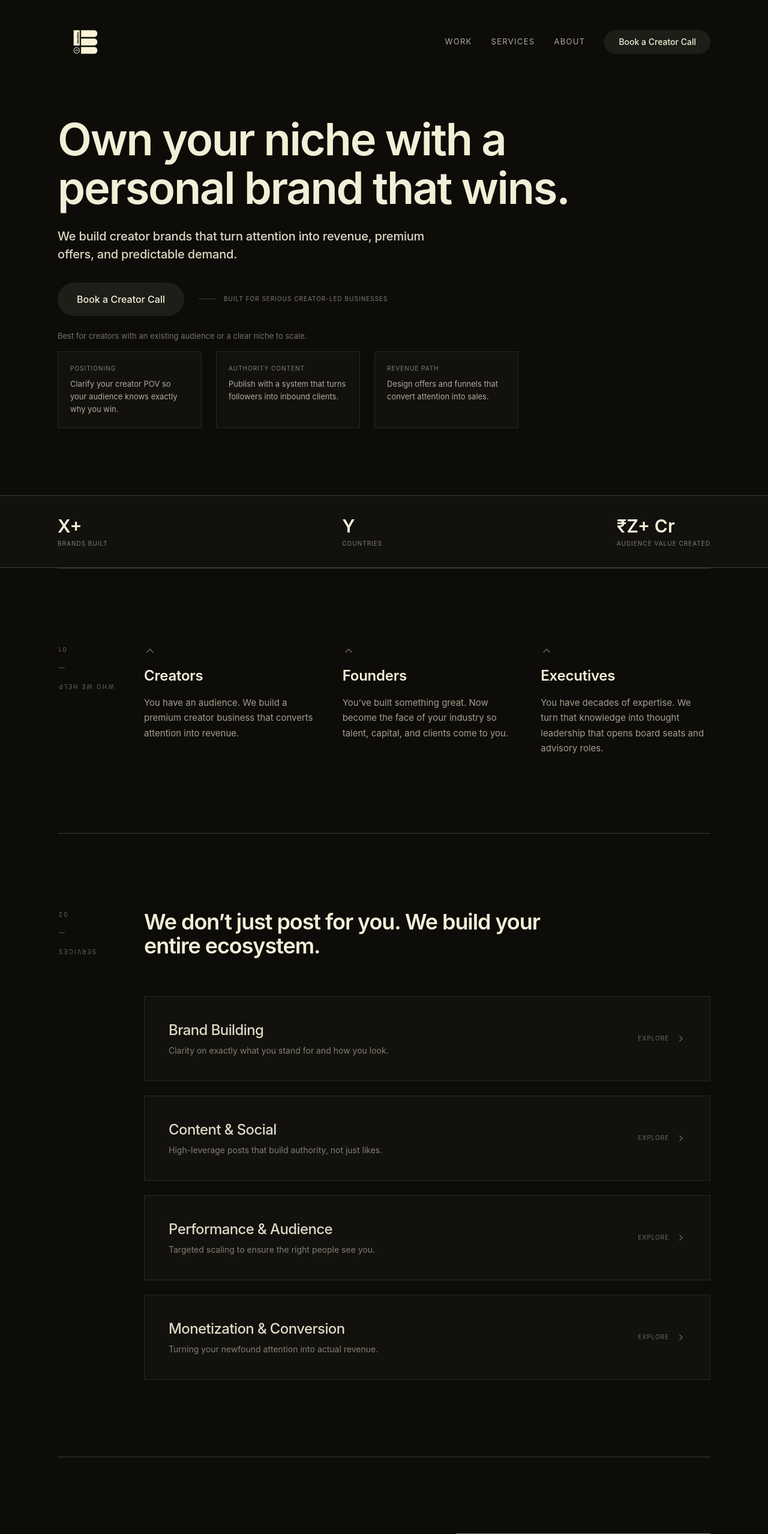
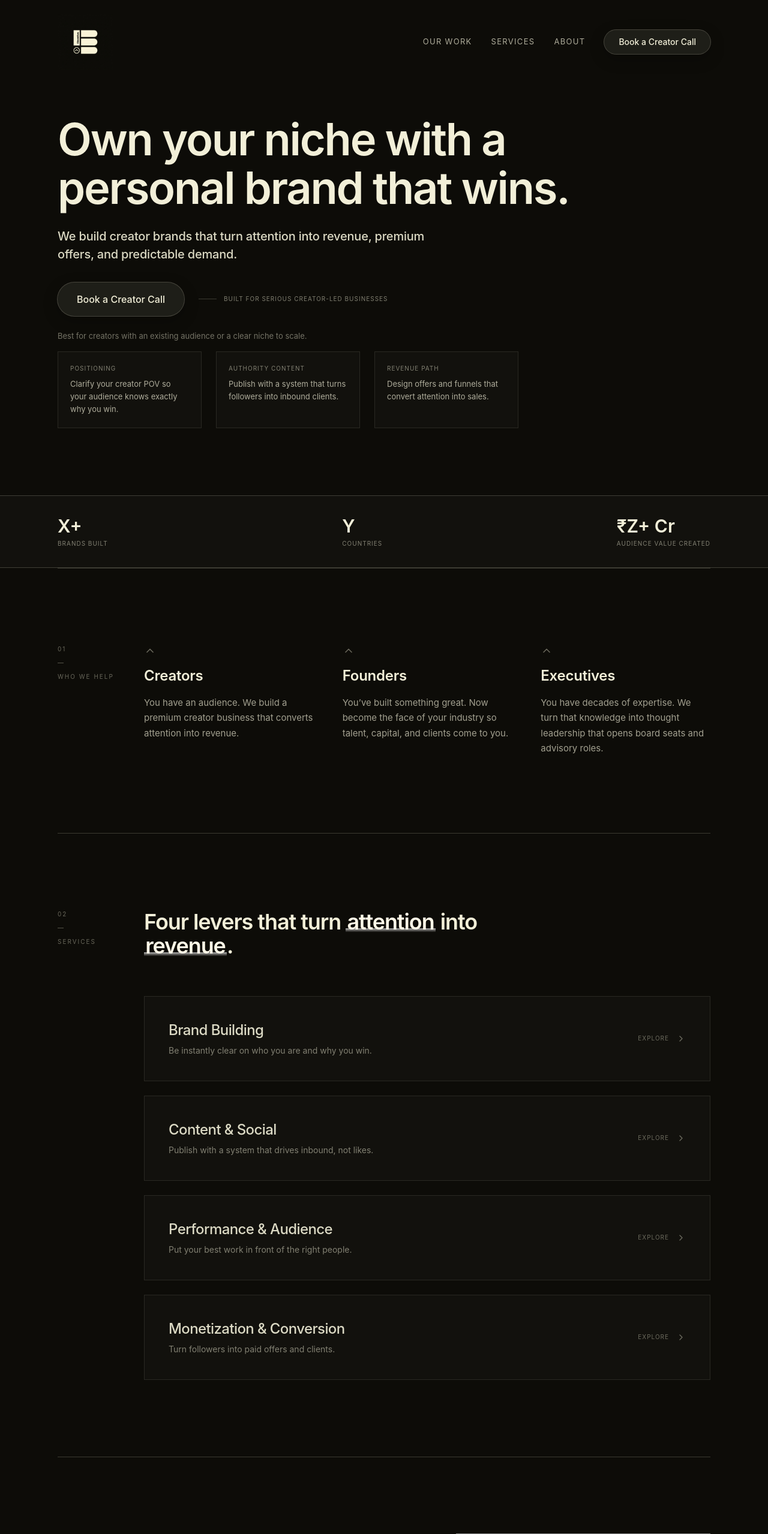
Before and after one commit to pratham-g7/elevative, a React (Vite) app: page / in a window 1280 px wide. Shown: the top 2558 px of the page at 60% size. Built offline with nearby package versions, Linux system fonts and the light colour scheme; grey boxes are pictures that could not be loaded.

Commit message:
Update landing page

```diff
--- a/src/app/components/Button.tsx
+++ b/src/app/components/Button.tsx
@@ -22,7 +22,8 @@ export function Button({
     "inline-flex items-center justify-center rounded-full px-6 py-3 font-sans font-medium text-[15px] transition-colors focus:outline-none focus:ring-2 focus:ring-primary/50 disabled:opacity-50 disabled:pointer-events-none";
 
   const variants = {
-    filled: "bg-[#1E1E18] text-[#F2EFD8] hover:bg-[#2A2A22]",
+    filled:
+      "relative overflow-hidden bg-[#1E1E18] text-[#F2EFD8] ring-1 ring-[#F2EFD8]/25 shadow-[0_8px_24px_rgba(0,0,0,0.25)] hover:bg-[#2A2A22] hover:ring-[#F2EFD8]/45 hover:shadow-[0_10px_30px_rgba(0,0,0,0.35)]",
     outline: "border border-[#F2EFD8] text-[#F2EFD8] hover:bg-[#F2EFD8]/10",
     ghost: "text-[#F2EFD8] hover:bg-[#F2EFD8]/10",
   };
--- a/src/app/components/Footer.tsx
+++ b/src/app/components/Footer.tsx
@@ -10,7 +10,7 @@ export function Footer() {
         </div>
 
         <div className="flex flex-wrap items-center gap-6 font-mono text-[10px] tracking-[0.2em] uppercase text-[#F2EFD8]/40">
-          <Link to="/work" className="hover:text-[#F2EFD8]/80 transition-colors">Work</Link>
+          <Link to="/work" className="hover:text-[#F2EFD8]/80 transition-colors">Our Work</Link>
           <Link to="/services" className="hover:text-[#F2EFD8]/80 transition-colors">Services</Link>
           <Link to="/about" className="hover:text-[#F2EFD8]/80 transition-colors">About</Link>
           <a href="#" className="hover:text-[#F2EFD8]/80 transition-colors">LinkedIn</a>
--- a/src/app/components/Navbar.tsx
+++ b/src/app/components/Navbar.tsx
@@ -53,7 +53,7 @@ export function Navbar() {
               to="/work"
               className="text-[13px] font-mono uppercase tracking-[0.1em] text-[#F2EFD8]/70 hover:text-[#F2EFD8] transition-colors"
             >
-              Work
+              Our Work
             </Link>
             <Link
               to="/services"
@@ -119,7 +119,7 @@ export function Navbar() {
                 to="/work"
                 className="text-2xl font-sans font-medium text-[#F2EFD8]"
               >
-                Work
+                Our Work
               </Link>
               <Link
                 to="/services"
--- a/src/app/components/Section.tsx
+++ b/src/app/components/Section.tsx
@@ -3,7 +3,7 @@ import { UpwardReveal } from "./UpwardReveal";
 
 interface SectionProps {
   id?: string;
-  label?: string;
+  label?: ReactNode;
   number?: string;
   children: ReactNode;
   className?: string;
@@ -28,10 +28,10 @@ export function Section({
         {/* Vertical Sidebar */}
         <div className="md:w-12 flex-shrink-0 flex md:flex-col items-start gap-4">
           {(number || label) && (
-            <UpwardReveal className="flex items-center md:items-start md:flex-col gap-4 text-[#F2EFD8]/40 font-mono text-[10px] uppercase tracking-[0.2em] whitespace-nowrap" style={{ writingMode: 'vertical-rl', transform: 'rotate(180deg)' }}>
-              {number && <span style={{ writingMode: 'horizontal-tb', transform: 'rotate(180deg)' }}>{number}</span>}
-              {number && label && <span style={{ writingMode: 'horizontal-tb', transform: 'rotate(180deg)' }}>—</span>}
-              {label && <span style={{ transform: 'rotate(180deg)' }}>{label}</span>}
+            <UpwardReveal className="flex items-center md:items-start md:flex-col gap-2 text-[#F2EFD8]/40 font-mono text-[10px] uppercase tracking-[0.2em] whitespace-nowrap">
+              {number && <span>{number}</span>}
+              {number && label && <span>—</span>}
+              {label && <span>{label}</span>}
             </UpwardReveal>
           )}
         </div>
--- a/src/app/pages/Home.tsx
+++ b/src/app/pages/Home.tsx
@@ -121,7 +121,7 @@ export function Home() {
       <Section label="Services" number="02" id="services">
         <UpwardReveal className="mb-16 max-w-2xl">
           <h2 className="text-3xl md:text-4xl font-sans font-semibold tracking-[-0.03em] mb-6">
-            We don’t just post for you. We build your entire ecosystem.
+            Four levers that turn <span className="emphasis">attention</span> into <span className="emphasis">revenue</span>.
           </h2>
         </UpwardReveal>
 
@@ -129,22 +129,22 @@ export function Home() {
           {[
             {
               name: "Brand Building",
-              outcome: "Clarity on exactly what you stand for and how you look.",
+              outcome: "Be instantly clear on who you are and why you win.",
               href: "/services"
             },
             {
               name: "Content & Social",
-              outcome: "High-leverage posts that build authority, not just likes.",
+              outcome: "Publish with a system that drives inbound, not likes.",
               href: "/services"
             },
             {
               name: "Performance & Audience",
-              outcome: "Targeted scaling to ensure the right people see you.",
+              outcome: "Put your best work in front of the right people.",
               href: "/services"
             },
             {
               name: "Monetization & Conversion",
-              outcome: "Turning your newfound attention into actual revenue.",
+              outcome: "Turn followers into paid offers and clients.",
               href: "/services"
             }
           ].map((service, i) => (
@@ -171,23 +171,23 @@ export function Home() {
         <div className="grid grid-cols-1 md:grid-cols-2 gap-12 lg:gap-24 items-center">
           <UpwardReveal className="order-2 md:order-1">
             <h2 className="text-3xl md:text-4xl font-sans font-semibold tracking-[-0.03em] mb-6">
-              From invisible expert to category leader.
+              From local trainer to a premium fitness brand.
             </h2>
             <p className="text-[#F2EFD8]/65 text-[15px] leading-[1.7] mb-10">
-              We took a niche B2B founder and positioned him as the definitive voice in his space. The result? Media features, inbound investor interest, and a multi-million dollar pipeline—all organically.
+              We repositioned a gym trainer with a clear POV, rebuilt his content system, and packaged his offer. Within months, he was booking higher‑ticket clients and scaling beyond 1:1 sessions.
             </p>
             <div className="flex flex-col sm:flex-row gap-4 mb-10">
               <div className="border border-[#F2EFD8]/10 bg-[#F2EFD8]/[0.02] p-6">
-                <div className="font-sans font-semibold text-2xl mb-1">X%</div>
-                <div className="font-mono text-[10px] text-[#F2EFD8]/50 uppercase tracking-[0.1em]">Audience Growth</div>
+                <div className="font-sans font-semibold text-2xl mb-1">₹6L</div>
+                <div className="font-mono text-[10px] text-[#F2EFD8]/50 uppercase tracking-[0.1em]">Monthly Revenue</div>
               </div>
               <div className="border border-[#F2EFD8]/10 bg-[#F2EFD8]/[0.02] p-6">
-                <div className="font-sans font-semibold text-2xl mb-1">$YM+</div>
-                <div className="font-mono text-[10px] text-[#F2EFD8]/50 uppercase tracking-[0.1em]">Pipeline Generated</div>
+                <div className="font-sans font-semibold text-2xl mb-1">+120k</div>
+                <div className="font-mono text-[10px] text-[#F2EFD8]/50 uppercase tracking-[0.1em]">Followers Added</div>
               </div>
             </div>
             <Button href="/work/case-study-1" variant="outline" className="px-6 py-3">
-              Read Case Study
+              See the Full Breakdown
             </Button>
           </UpwardReveal>
 
@@ -199,41 +199,6 @@ export function Home() {
             />
           </UpwardReveal>
         </div>
-      </Section>
-
-      {/* 6. The Elevative difference */}
-      <Section label="Our Philosophy" number="04" id="philosophy">
-        <UpwardReveal className="mb-16">
-          <h2 className="text-3xl md:text-4xl font-sans font-semibold tracking-[-0.03em] max-w-2xl">
-            Why us, and not a standard PR agency.
-          </h2>
-        </UpwardReveal>
-
-        <StaggerContainer className="grid grid-cols-1 md:grid-cols-2 gap-x-12 gap-y-16">
-          {[
-            {
-              title: "Editorial, Not Corporate",
-              desc: "We don't write generic thought leadership. We extract your actual insights and frame them with the sharpness of a high-end magazine."
-            },
-            {
-              title: "Process Over Fluff",
-              desc: "No vague promises. We operate on rigid sprints, data-backed decisions, and clear KPIs. We treat your brand like a product."
-            },
-            {
-              title: "Deep Empathy",
-              desc: "We understand your industry before we write a single word. If it doesn't sound exactly like you on your best day, we don't publish it."
-            },
-            {
-              title: "Conversion-Focused",
-              desc: "Followers are vanity metrics. We optimize everything for actual business outcomes: calls booked, deals closed, capital raised."
-            }
-          ].map((point, i) => (
-            <StaggerItem key={i}>
-              <h3 className="text-xl font-sans font-medium tracking-tight mb-3">{point.title}</h3>
-              <p className="text-[#F2EFD8]/65 text-[15px] leading-[1.7] max-w-md">{point.desc}</p>
-            </StaggerItem>
-          ))}
-        </StaggerContainer>
       </Section>
 
       {/* 7. Testimonials */}
--- a/src/app/pages/Services.tsx
+++ b/src/app/pages/Services.tsx
@@ -1,3 +1,4 @@
+import { type ReactNode } from "react";
 import { Section } from "../components/Section";
 import { UpwardReveal, StaggerContainer, StaggerItem } from "../components/UpwardReveal";
 import { CTASection } from "../components/CTASection";
@@ -30,6 +31,37 @@ export function Services() {
     }
   ];
 
+  const serviceLabels: Record<string, ReactNode> = {
+    brand: (
+      <>
+        Brand Strategy
+        <br />
+        & Positioning
+      </>
+    ),
+    content: (
+      <>
+        Content
+        <br />
+        & Editorial
+      </>
+    ),
+    performance: (
+      <>
+        Performance
+        <br />
+        & Audience
+      </>
+    ),
+    conversion: (
+      <>
+        Monetization
+        <br />
+        & Conversion
+      </>
+    ),
+  };
+
   return (
     <div className="flex flex-col">
       <section className="relative px-6 md:px-12 lg:px-24 pt-24 pb-16">
@@ -43,7 +75,11 @@ export function Services() {
       </section>
 
       {services.map((service, i) => (
-        <Section key={service.id} label={service.title} number={`0${i + 1}`}>
+        <Section
+          key={service.id}
+          label={serviceLabels[service.id] ?? service.title}
+          number={`0${i + 1}`}
+        >
           <UpwardReveal className="max-w-3xl">
             <h2 className="text-3xl md:text-4xl font-sans font-medium tracking-[-0.02em] mb-6 text-[#F2EFD8]">
               {service.desc}
--- a/src/app/pages/WorkDetail.tsx
+++ b/src/app/pages/WorkDetail.tsx
@@ -11,7 +11,7 @@ export function WorkDetail() {
       <section className="relative px-6 md:px-12 lg:px-24 pt-24 pb-16">
         <div className="max-w-7xl mx-auto">
           <Link to="/work" className="inline-flex items-center gap-2 text-[10px] font-mono uppercase tracking-[0.1em] text-[#F2EFD8]/40 hover:text-[#F2EFD8] transition-colors mb-12">
-            ← Back to Work
+            ← Back to Our Work
           </Link>
           <UpwardReveal>
             <div className="flex items-center gap-4 mb-6">
--- a/src/styles/theme.css
+++ b/src/styles/theme.css
@@ -91,3 +91,11 @@
     line-height: 1.5;
   }
 }
+
+@layer components {
+  .emphasis {
+    color: #FFF9E8;
+    background: linear-gradient(transparent 74%, rgba(255, 255, 255, 0.75) 74%, transparent 90%);
+    padding: 0 0.06em;
+  }
+}
```
Also changed, not shown: src/app/components/CaseStudyCard.tsx (+29 -20 lines).
